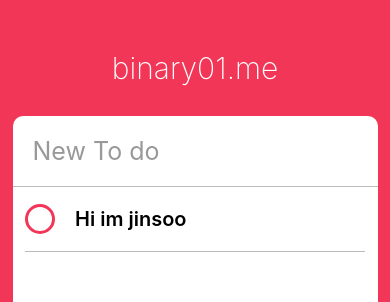
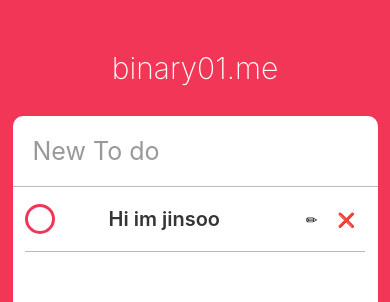
Before and after one commit to 01-binary/RN-Todo, a React Native app: screen / in a window 390 px wide. Shown: the top 302 px of the page. Built offline with nearby package versions, Linux system fonts and the light colour scheme.

Commit message:
editing_add

```diff
--- a/ToDo.js
+++ b/ToDo.js
@@ -9,16 +9,45 @@
         isCompleted: false
     }
     render() {
-        const { isCompleted } = this.state;
+        const { isCompleted, isEdition } = this.state;
         return (
             <View style={styles.container}>
+                <View style={styles.column}>
                     <TouchableOpacity onPress={this._toggleComplete}>
                         <View style={[
                             styles.circle,
                             isCompleted ? styles.completeCircle : styles.uncompleteCircle
                         ]} />
                     </TouchableOpacity>
-                <Text style={styles.text}>Hi im jinsoo</Text>
+                    <Text style={[
+                        styles.text,
+                        isCompleted ? styles.completedText : styles.uncompletedText
+                    ]}>
+                        Hi im jinsoo
+                    </Text>
+                </View>
+                {isEdition ? (
+                    <View style={styles.actions}>
+                        <TouchableOpacity onPressOut={this._finishEditing}>
+                            <View style={styles.actionContainer}>
+                                <Text style={styles.actionText}>✅</Text>
+                            </View>
+                        </TouchableOpacity>
+                    </View>)
+                    :
+                    (<View style={styles.actions}>
+                        <TouchableOpacity onPressOut={this._startEditing}>
+                            <View style={styles.actionContainer}>
+                                <Text style={styles.actionText}>✏</Text>
+                            </View>
+                        </TouchableOpacity>
+                        <TouchableOpacity>
+                            <View style={styles.actionContainer}>
+                                <Text style={styles.actionText}>❌</Text>
+                            </View>
+                        </TouchableOpacity>
+                    </View>)
+                }
             </View>
         );
     }
@@ -31,6 +60,17 @@
         })
     }
 
+    _startEditing = () => {
+        this.setState({
+            isEdition: true
+        })
+    }
+
+    _finishEditing = () => {
+        this.setState({
+            isEdition: false
+        })
+    }
 }
 
 const styles = StyleSheet.create({
@@ -39,7 +79,8 @@
         borderBottomColor: '#bbb',
         borderBottomWidth: StyleSheet.hairlineWidth,
         flexDirection: 'row',
-        alignItems: 'center'
+        alignItems: 'center',
+        justifyContent: 'space-between',
     },
     circle: {
         width: 30,
@@ -58,5 +99,25 @@
         fontWeight: "600",
         fontSize: 20,
         marginVertical: 20
+    },
+    completedText: {
+        color: "#bbb",
+        textDecorationLine: "line-through"
+    },
+    uncompletedText: {
+        color: "#353535",
+    },
+    column: {
+        flexDirection: 'row',
+        alignItems: 'center',
+        width: width / 2,
+        justifyContent: 'space-between',
+    },
+    actions: {
+        flexDirection: 'row',
+    },
+    actionContainer: {
+        marginVertical: 10,
+        marginHorizontal: 10,
     }
 })
```
Lines whose indentation alone changed are shown as unchanged.
